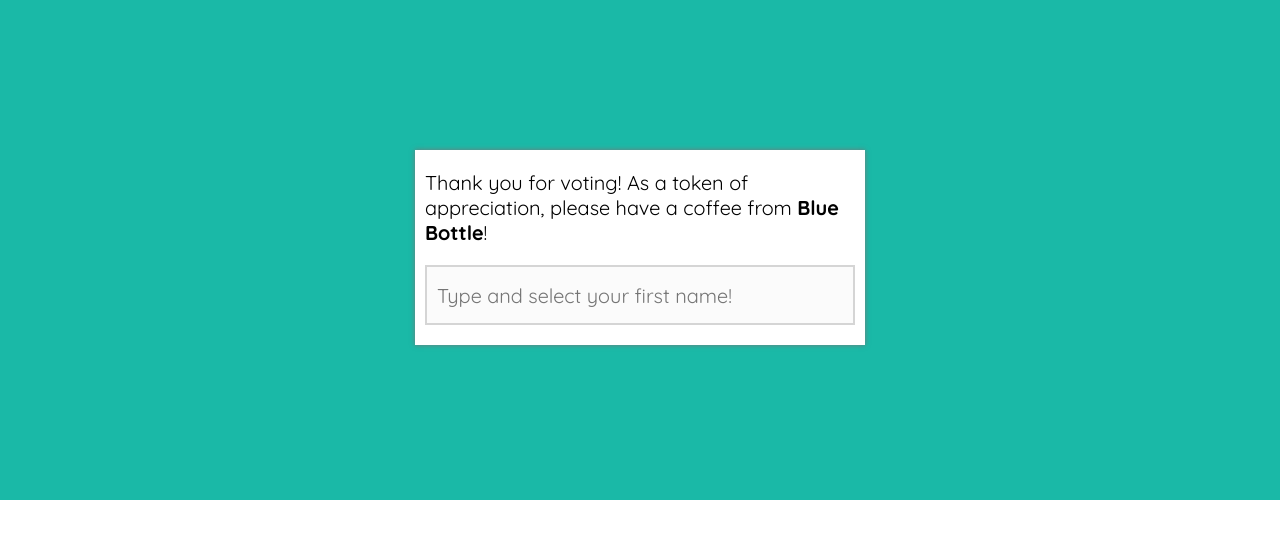
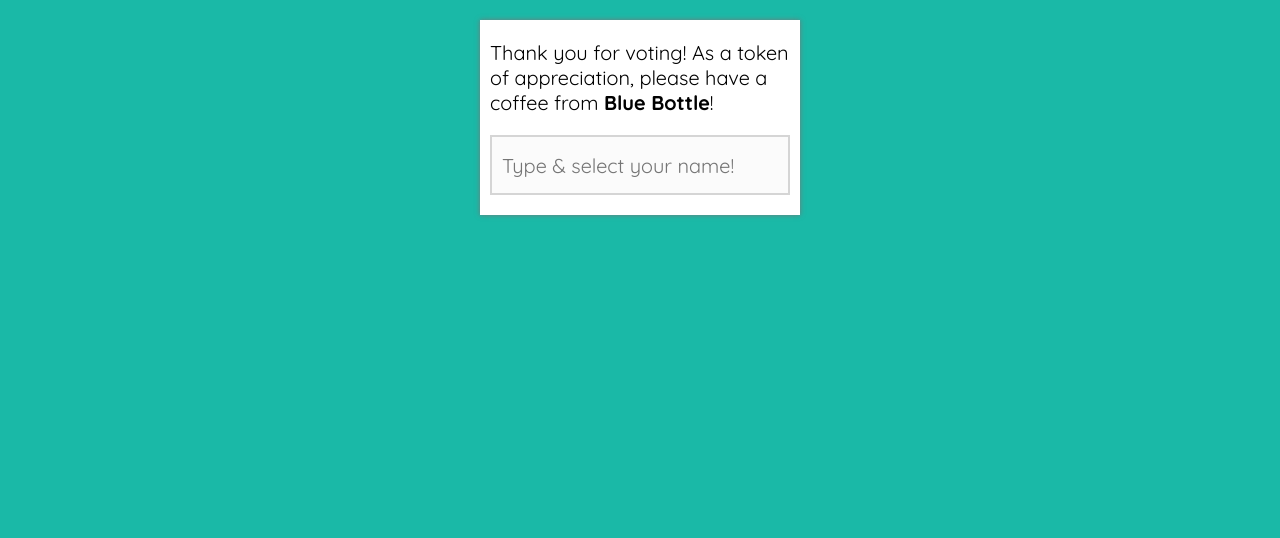
Before and after one commit to WarBuggy/visacoffee, a website: page public/index.html in a window 1280 px wide. Drawn offline with Linux system fonts and the light colour scheme.

Commit message:
* Remove top area * All change spans have their own line

```diff
--- a/public/index.html
+++ b/public/index.html
@@ -13,7 +13,7 @@
         content="initial-scale=1.0, maximum-scale=1.0, minimum-scale=1.0, width=device-width, user-scalable=no, minimal-ui" />
     <meta name="apple-mobile-web-app-capable" content="yes" />
     <meta name="full-screen" content="yes" />
-    <meta name="screen-orientation" content="landscape" />
+    <meta name="screen-orientation" content="portrait" />
     <!-- favicon -->
     <link rel="shortcut icon" href="img/favicon.ico" type="image/x-icon">
     <link rel="icon" href="img/favicon.ico" type="image/x-icon">
@@ -229,20 +229,13 @@
             height: 100vh;
             overflow: auto;
             position: absolute;
-        }
-
-        div.top-area {
-            width: 100vw;
-            height: 500px;
             background-color: #1ab9a7;
-            position: absolute;
-            top: 0px;
         }
 
         div.content {
-            width: 450px;
+            width: 320px;
             background-color: #fff;
-            top: 150px;
+            top: 20px;
             position: absolute;
             left: 50%;
             transform: translate(-50%, 0%);
@@ -340,12 +333,12 @@
             color: #00aeef;
             text-decoration: underline;
             cursor: pointer;
-            align-self: center;
+            justify-self: self-end;
         }
 
         div.show-name {
             display: grid;
-            grid-template-columns: 1fr auto;
+            grid-template-columns: 1fr;
         }
 
         div.order {
@@ -640,7 +633,7 @@
             <span class="text">Thank you for voting! As a token of appreciation, please have a coffee from <b>Blue
                     Bottle</b>!</span>
             <div class="input-name-outer" id="divInputNameOuter">
-                <input type="text" id="inputName" class="text-input" placeholder="Type and select your first name!"
+                <input type="text" id="inputName" class="text-input" placeholder="Type & select your name!"
                     onkeyup="nameInputChange(event)">
                 <div id="divNameSelection" class="name-selection">
                     <div id="divFoundNames" class='name-border' style="display: none;"></div>
@@ -667,7 +660,7 @@
             </div>
             <div id="divConfirmation" class="confirmation">
                 <span id='spanConfirmation' class="text"></span>
-                <span class="change-selection" style="justify-self: self-end;" onclick="changeOrder()">I change my
+                <span class="change-selection" onclick="changeOrder()">I change my
                     mind</span>
             </div>
         </div>
```
